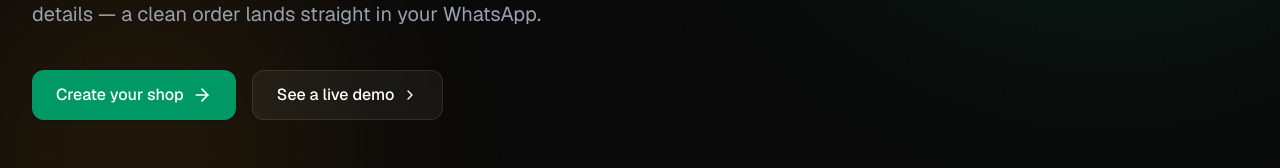
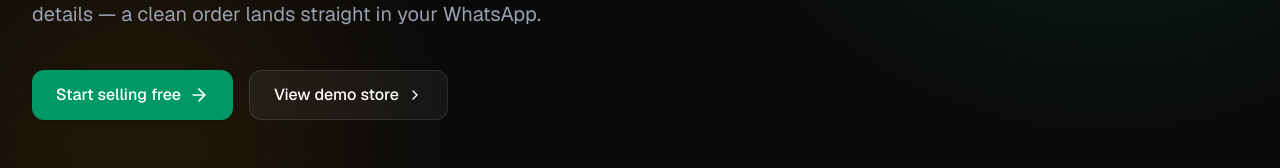
Before and after one commit to Reward-steve/trazo, a Next.js app: page / in a window 1280 px wide. Shown: the part 531-699 px from the top of the page. Built offline with nearby package versions, Linux system fonts and the light colour scheme.

Commit message:
feat: revamp

```diff
--- a/app/page.tsx
+++ b/app/page.tsx
@@ -11,6 +11,8 @@ import {
   pricingTiers,
   painPoints,
 } from "./constant";
+import Image from "next/image";
+import logo from "../public/trazo_omega.png";
 
 // ─── PAGE ─────────────────────────────────────────────────────────────────────
 
@@ -61,16 +63,17 @@ export default function HomePage() {
                 size="lg"
                 className="w-full sm:w-auto"
               >
-                Create your shop
+                Start selling free
                 <ArrowRight className="h-5 w-5 group-hover:translate-x-1 transition-transform" />
               </Button>
+
               <Button
                 href="/store/demo"
                 variant="outline"
                 size="lg"
                 className="w-full sm:w-auto"
               >
-                See a live demo
+                View demo store
                 <ChevronRight className="h-4 w-4" />
               </Button>
             </div>
@@ -248,13 +251,12 @@ export default function HomePage() {
         <div className="absolute top-0 left-1/2 -translate-x-1/2 w-[600px] h-[300px] bg-emerald-600/15 rounded-full blur-[80px]" />
         <div className="relative max-w-3xl mx-auto px-4 text-center">
           <h2 className="text-4xl sm:text-5xl font-black text-white mb-5 leading-tight">
-            Your next order shouldn&apos;t start
-            <br />
-            with a DM.
+            Stop selling through DMs.
           </h2>
           <p className="text-gray-400 text-lg mb-10 max-w-lg mx-auto">
-            Join vendors across Nigeria who replaced their DM chaos with a
-            storefront that works while they sleep.
+            Give customers a real storefront to browse products and place
+            orders. Every order arrives neatly in your WhatsApp, ready to
+            fulfill.
           </p>
           <Button
             href="/signup"
@@ -262,27 +264,25 @@ export default function HomePage() {
             size="lg"
             className="group bg-emerald-500 hover:bg-emerald-400 text-black font-bold shadow-xl shadow-emerald-500/20 hover:-translate-y-0.5 text-lg px-8"
           >
-            Create your shop now
+            Start selling free
             <ArrowRight className="h-5 w-5 group-hover:translate-x-1 transition-transform" />
           </Button>
           <p className="text-gray-600 text-sm mt-4">
-            Takes less than 3 minutes.
+            No credit card required. Setup takes less than 3 minutes.
           </p>
         </div>
       </section>
 
-      {/* ── FOOTER ───────────────────────────────────────────────────────── */}
       <footer className="border-t border-white/5 py-8">
         <div className="max-w-7xl mx-auto px-4 sm:px-6 lg:px-8 flex flex-col sm:flex-row items-center justify-between gap-4 text-sm text-gray-600">
-          <div className="flex items-center gap-2 font-bold text-white">
-            <div className="h-7 w-7 bg-emerald-600 rounded-lg flex items-center justify-center text-white text-sm font-black">
-              ₦
-            </div>
-            Trazo
+          <div className="flex items-center gap-2">
+            <Image src={logo} alt="TRAZO" />
           </div>
+
           <p>
-            Built for the Nigerian hustle. &copy; {new Date().getFullYear()}
+            Sell simply. Grow daily. &copy; {new Date().getFullYear()} TRAZO.
           </p>
+
           <div className="flex gap-5">
             <Link
               href="/store/demo"
@@ -291,7 +291,7 @@ export default function HomePage() {
               Demo Store
             </Link>
             <Link href="/signup" className="hover:text-white transition-colors">
-              Sign Up
+              Start Selling
             </Link>
             <Link href="/login" className="hover:text-white transition-colors">
               Log In
```
Also changed, not shown: public/trazo_omega.png (added).
